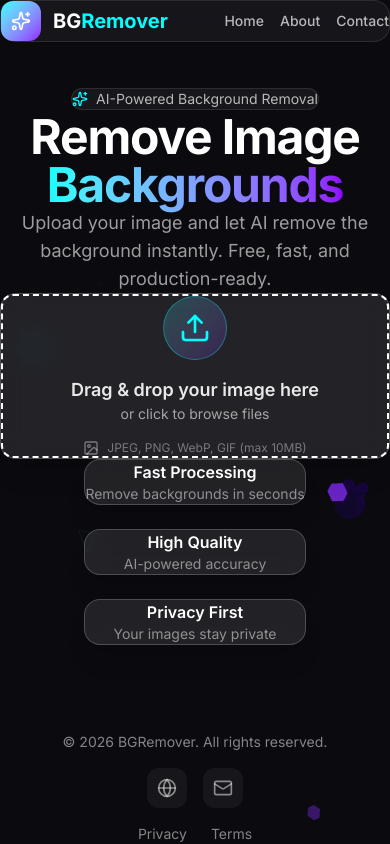
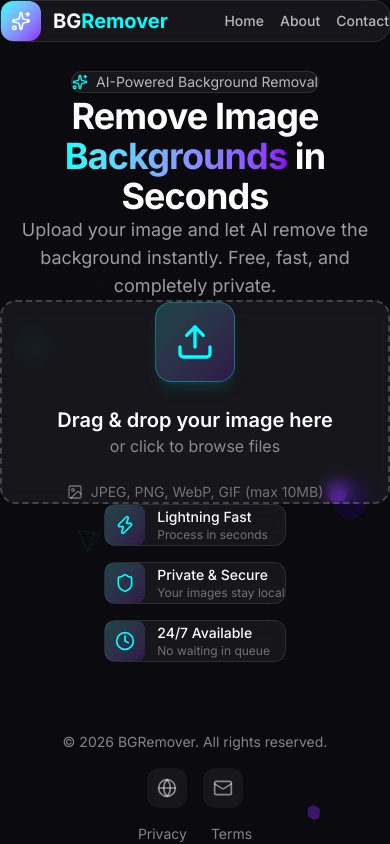
Before and after one commit to amkyawdev/removal-app, a Next.js app: page / in a window 390 px wide. Built offline with nearby package versions, Linux system fonts and the light colour scheme.

Commit message:
Enhance: Modern UI design with improved UX
- Cleaner upload zone with visual feedback
- Animated loading state with dual spinner
- Result display with copy-to-clipboard
- Simplified features section
- Better error display

```diff
--- a/src/app/page.tsx
+++ b/src/app/page.tsx
@@ -1,13 +1,12 @@
 'use client';
 
 import { useState } from 'react';
-import { Sparkles, Loader2, AlertCircle } from 'lucide-react';
+import { Sparkles, Loader2, AlertCircle, Zap, Shield, Clock } from 'lucide-react';
 import { Navbar } from '@/components/shared/Navbar';
 import { Footer } from '@/components/shared/Footer';
 import { ThreeBackground } from '@/components/features/ThreeBackground';
 import { ImageUploader } from '@/components/features/ImageUploader';
 import { ResultDisplay } from '@/components/features/ResultDisplay';
-import { GlassCard } from '@/components/features/GlassCard';
 import { useBackgroundRemoval } from '@/hooks/useBackgroundRemoval';
 
 export default function Home() {
@@ -30,66 +29,94 @@ export default function Home() {
 
       <Navbar />
 
-      <div className="flex-1 flex flex-col items-center justify-center px-4 py-20 relative z-10">
+      <div className="flex-1 flex flex-col items-center justify-center px-4 py-16 relative z-10">
         {/* Hero Section */}
-        <div className="text-center mb-12">
+        <div className="text-center mb-12 max-w-3xl">
           <div className="inline-flex items-center gap-2 px-4 py-2 rounded-full bg-white/5 border border-white/10 mb-6">
             <Sparkles className="w-4 h-4 text-cyan" />
             <span className="text-sm text-white/70">AI-Powered Background Removal</span>
           </div>
 
-          <h1 className="text-5xl md:text-7xl font-bold text-white mb-6 tracking-tight">
+          <h1 className="text-4xl md:text-6xl font-bold text-white mb-6 tracking-tight">
             Remove Image <span className="text-transparent bg-clip-text bg-gradient-to-r from-cyan to-electric-violet">Backgrounds</span>
+            <br className="hidden md:block" /> in Seconds
           </h1>
 
-          <p className="text-lg text-white/60 max-w-2xl mx-auto">
+          <p className="text-lg text-white/60 max-w-xl mx-auto">
             Upload your image and let AI remove the background instantly.
-            Free, fast, and production-ready.
+            Free, fast, and completely private.
           </p>
         </div>
 
         {/* Main Content */}
-        <div className="w-full max-w-2xl">
+        <div className="w-full max-w-xl">
+          {/* Error */}
           {error && (
-            <GlassCard className="mb-6">
-              <div className="flex items-center gap-3 text-red-400">
-                <AlertCircle className="w-5 h-5" />
-                <span>{error}</span>
-              </div>
-            </GlassCard>
+            <div className="mb-6 flex items-center gap-3 text-red-400 bg-red-500/10 px-5 py-4 rounded-2xl border border-red-500/20">
+              <AlertCircle className="w-5 h-5 flex-shrink-0" />
+              <span>{error}</span>
+            </div>
           )}
 
-          {isLoading ? (
-            <GlassCard>
-              <div className="flex flex-col items-center justify-center gap-4 py-12">
-                <Loader2 className="w-12 h-12 text-cyan animate-spin" />
-                <p className="text-white/70 text-lg">Processing your image...</p>
-                <p className="text-white/40 text-sm">This may take a few seconds</p>
+          {/* Loading State */}
+          {isLoading && (
+            <div className="bg-white/5 backdrop-blur-md border border-white/10 rounded-2xl p-8">
+              <div className="flex flex-col items-center justify-center gap-6">
+                {/* Animated Loader */}
+                <div className="relative">
+                  <div className="w-20 h-20 rounded-full border-4 border-white/10" />
+                  <div className="absolute inset-0 w-20 h-20 rounded-full border-4 border-cyan border-t-transparent animate-spin" />
+                  <div className="absolute inset-2 w-16 h-16 rounded-full border-4 border-electric-violet border-b-transparent animate-spin" style={{ animationDirection: 'reverse', animationDuration: '1.5s' }} />
+                </div>
+
+                <div className="text-center">
+                  <p className="text-white font-semibold text-lg">Processing your image...</p>
+                  <p className="text-white/50 text-sm mt-1">This usually takes 5-15 seconds</p>
+                </div>
+
+                {/* Progress Bar */}
+                <div className="w-full max-w-xs h-1 bg-white/10 rounded-full overflow-hidden">
+                  <div className="h-full bg-gradient-to-r from-cyan to-electric-violet animate-pulse rounded-full" style={{ width: '60%' }} />
+                </div>
               </div>
-            </GlassCard>
-          ) : result ? (
+            </div>
+          )}
+
+          {/* Result */}
+          {result && !isLoading && (
             <ResultDisplay
               imageUrl={result}
               originalFileName={selectedFile?.name || 'image.png'}
               onDownload={() => {}}
               onReset={handleReset}
             />
-          ) : (
+          )}
+
+          {/* Upload */}
+          {!result && !isLoading && (
             <ImageUploader onUpload={handleUpload} />
           )}
         </div>
 
         {/* Features */}
-        <div className="mt-16 grid grid-cols-1 md:grid-cols-3 gap-6 max-w-4xl">
+        <div className="mt-16 grid grid-cols-1 sm:grid-cols-3 gap-4 max-w-2xl">
           {[
-            { title: 'Fast Processing', desc: 'Remove backgrounds in seconds' },
-            { title: 'High Quality', desc: 'AI-powered accuracy' },
-            { title: 'Privacy First', desc: 'Your images stay private' },
+            { icon: Zap, title: 'Lightning Fast', desc: 'Process in seconds' },
+            { icon: Shield, title: 'Private & Secure', desc: 'Your images stay local' },
+            { icon: Clock, title: '24/7 Available', desc: 'No waiting in queue' },
           ].map((feature, i) => (
-            <GlassCard key={i} className="text-center">
-              <h3 className="text-white font-semibold mb-2">{feature.title}</h3>
-              <p className="text-white/50 text-sm">{feature.desc}</p>
-            </GlassCard>
+            <div
+              key={i}
+              className="flex items-center gap-3 bg-white/5 backdrop-blur-sm border border-white/10 px-4 py-3 rounded-xl"
+            >
+              <div className="w-10 h-10 rounded-lg bg-gradient-to-br from-cyan/20 to-electric-violet/20 flex items-center justify-center">
+                <feature.icon className="w-5 h-5 text-cyan" />
+              </div>
+              <div>
+                <h3 className="text-white font-medium text-sm">{feature.title}</h3>
+                <p className="text-white/40 text-xs">{feature.desc}</p>
+              </div>
+            </div>
           ))}
         </div>
       </div>
--- a/src/components/features/ImageUploader.tsx
+++ b/src/components/features/ImageUploader.tsx
@@ -1,26 +1,19 @@
 'use client';
 
 import { useState, useCallback, useRef } from 'react';
-import { Upload, Image as ImageIcon, AlertCircle } from 'lucide-react';
-import { cn, formatFileSize, isValidImageType, isValidImageSize } from '@/lib/utils';
-import { GlassCard } from './GlassCard';
+import { Upload, Image as ImageIcon, AlertCircle, CheckCircle2 } from 'lucide-react';
+import { cn, isValidImageType, isValidImageSize } from '@/lib/utils';
 
 interface ImageUploaderProps {
   onUpload: (file: File) => void;
   isLoading?: boolean;
-  accept?: string;
-  maxSizeMB?: number;
 }
 
-export function ImageUploader({
-  onUpload,
-  isLoading = false,
-  accept = 'image/jpeg,image/png,image/webp,image/gif',
-  maxSizeMB = 10,
-}: ImageUploaderProps) {
+export function ImageUploader({ onUpload, isLoading = false }: ImageUploaderProps) {
   const [isDragging, setIsDragging] = useState(false);
   const [error, setError] = useState<string | null>(null);
   const [preview, setPreview] = useState<string | null>(null);
+  const [uploaded, setUploaded] = useState(false);
   const inputRef = useRef<HTMLInputElement>(null);
 
   const handleFile = useCallback(
@@ -32,12 +25,11 @@ export function ImageUploader({
         return;
       }
 
-      if (!isValidImageSize(file, maxSizeMB)) {
-        setError(`File too large. Maximum size is ${maxSizeMB}MB.`);
+      if (!isValidImageSize(file, 10)) {
+        setError('File too large. Maximum size is 10MB.');
         return;
       }
 
-      // Create preview
       const reader = new FileReader();
       reader.onload = () => {
         setPreview(reader.result as string);
@@ -45,8 +37,9 @@ export function ImageUploader({
       reader.readAsDataURL(file);
 
       onUpload(file);
+      setUploaded(true);
     },
-    [onUpload, maxSizeMB]
+    [onUpload]
   );
 
   const handleDragOver = useCallback((e: React.DragEvent) => {
@@ -87,77 +80,101 @@ export function ImageUploader({
   };
 
   return (
-    <GlassCard className="w-full">
+    <div className="w-full">
+      {/* Drop Zone */}
       <div
         onClick={handleClick}
         onDragOver={handleDragOver}
         onDragLeave={handleDragLeave}
         onDrop={handleDrop}
         className={cn(
-          'relative cursor-pointer transition-all duration-300',
-          'border-2 border-dashed rounded-xl p-8',
-          'hover:border-electric-violet/50 hover:bg-white/5',
-          isDragging && 'border-electric-violet bg-electric-violet/10 scale-[1.02]',
-          isLoading && 'pointer-events-none opacity-50'
+          'relative cursor-pointer transition-all duration-500',
+          'border-2 border-dashed rounded-2xl p-12',
+          'bg-white/5 backdrop-blur-sm',
+          isDragging
+            ? 'border-cyan bg-cyan/10 scale-[1.02]'
+            : 'border-white/20 hover:border-cyan/50 hover:bg-white/10',
+          isLoading && 'pointer-events-none opacity-50',
+          uploaded && 'border-green-500/50 bg-green-500/5'
         )}
       >
         <input
           ref={inputRef}
           type="file"
-          accept={accept}
+          accept="image/jpeg,image/png,image/webp,image/gif"
           onChange={handleChange}
           className="hidden"
           disabled={isLoading}
         />
 
-        <div className="flex flex-col items-center justify-center gap-4 text-center">
-          {preview ? (
-            <div className="relative w-full max-w-md">
+        <div className="flex flex-col items-center justify-center gap-6">
+          {/* Icon */}
+          <div
+            className={cn(
+              'w-20 h-20 rounded-2xl flex items-center justify-center',
+              'bg-gradient-to-br from-cyan/20 to-electric-violet/20',
+              'border border-cyan/30 shadow-lg shadow-cyan/10',
+              uploaded && 'bg-green-500/20 border-green-500/30'
+            )}
+          >
+            {uploaded ? (
+              <CheckCircle2 className="w-10 h-10 text-green-400" />
+            ) : (
+              <Upload className="w-10 h-10 text-cyan" />
+            )}
+          </div>
+
+          {/* Text */}
+          <div className="text-center">
+            {uploaded ? (
+              <p className="text-xl font-semibold text-white">
+                Image Ready for Processing
+              </p>
+            ) : (
+              <>
+                <p className="text-xl font-semibold text-white mb-2">
+                  Drag & drop your image here
+                </p>
+                <p className="text-white/50">
+                  or click to browse files
+                </p>
+              </>
+            )}
+          </div>
+
+          {/* File Info */}
+          {!uploaded && (
+            <div className="flex items-center gap-2 text-sm text-white/40">
+              <ImageIcon className="w-4 h-4" />
+              <span>JPEG, PNG, WebP, GIF (max 10MB)</span>
+            </div>
+          )}
+
+          {/* Preview */}
+          {preview && (
+            <div className="mt-4 relative">
               <img
                 src={preview}
                 alt="Preview"
-                className="w-full h-auto rounded-lg shadow-lg"
+                className="max-h-48 rounded-xl shadow-2xl border border-white/10"
               />
-              <div className="absolute inset-0 bg-black/20 rounded-lg flex items-center justify-center opacity-0 hover:opacity-100 transition-opacity">
-                <span className="text-white text-sm font-medium">
-                  Click to change image
-                </span>
-              </div>
+              {isLoading && (
+                <div className="absolute inset-0 bg-black/50 rounded-xl flex items-center justify-center">
+                  <div className="w-8 h-8 border-2 border-cyan border-t-transparent rounded-full animate-spin" />
+                </div>
+              )}
             </div>
-          ) : (
-            <>
-              <div
-                className={cn(
-                  'w-16 h-16 rounded-full flex items-center justify-center',
-                  'bg-gradient-to-br from-cyan/20 to-electric-violet/20',
-                  'border border-cyan/30'
-                )}
-              >
-                <Upload className="w-8 h-8 text-cyan" />
-              </div>
-              <div>
-                <p className="text-lg font-semibold text-white/90">
-                  Drag & drop your image here
-                </p>
-                <p className="text-sm text-white/60 mt-1">
-                  or click to browse files
-                </p>
-              </div>
-              <div className="flex items-center gap-2 text-xs text-white/40">
-                <ImageIcon className="w-4 h-4" />
-                <span>JPEG, PNG, WebP, GIF (max {maxSizeMB}MB)</span>
-              </div>
-            </>
           )}
         </div>
       </div>
 
+      {/* Error Message */}
       {error && (
-        <div className="mt-4 flex items-center gap-2 text-red-400 text-sm">
-          <AlertCircle className="w-4 h-4" />
+        <div className="mt-4 flex items-center gap-2 text-red-400 text-sm bg-red-500/10 px-4 py-3 rounded-xl">
+          <AlertCircle className="w-4 h-4 flex-shrink-0" />
           <span>{error}</span>
         </div>
       )}
-    </GlassCard>
+    </div>
   );
 }
```
Also changed, not shown: src/components/features/ResultDisplay.tsx (+61 -13 lines).
